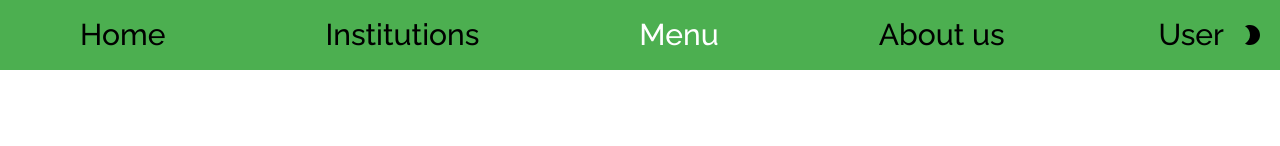
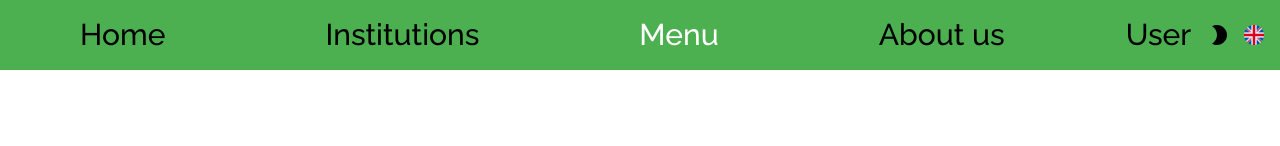
Before and after one commit to hurrr1cane/CoffeeAndHappiness, a Next.js app in the folder frontend/: page /menu in a window 1280 px wide. Shown: the top 146 px of the page. Built offline with nearby package versions, Linux system fonts and the light colour scheme.

Commit message:
added language image to navbar

```diff
--- a/frontend/src/app/components/Navbar.js
+++ b/frontend/src/app/components/Navbar.js
@@ -4,6 +4,8 @@
   import styles from "./Navbar.module.scss";
   import Brightness2Icon from '@mui/icons-material/Brightness2';
   import Brightness5Icon from '@mui/icons-material/Brightness5';
+  import EnglishImage from '../../../public/english.png'
+  import Image from "next/image";
   import { useState, useEffect } from "react";
   import { usePathname } from 'next/navigation'
   export default function Navbar() {
@@ -29,7 +31,6 @@
   };
     return (
       <nav className={styles.navbar}>
-
         <Link onClick={() => {handleTabClick('home')}} key={'home'} className={`${styles.link} ${selectedTab === 'home' ? styles.selected : '' }`} href="/"><h1>Home</h1></Link>
         <Link onClick={() => {handleTabClick('institutions')}} key={'institutions'} className={`${styles.link} ${selectedTab === 'institutions' ? styles.selected : '' }`} href="/institutions"><h1>Institutions</h1></Link>
         <Link onClick={() => {handleTabClick('menu')}} key={'menu'} className={`${styles.link} ${selectedTab === 'menu' ? styles.selected : '' }`} href="/menu"><h1>Menu</h1></Link>
@@ -37,6 +38,7 @@
         <Link onClick={() => {handleTabClick('user')}} key={'user'} className={`${styles.link} ${selectedTab === 'user' ? styles.selected : '' }`} href="/user"><h1>User</h1></Link>
         <div className={styles['icons-container']}>
           <Brightness2Icon/>
+          <Image className={styles.image} src={EnglishImage}/>
         </div>
       </nav>
     );
--- a/frontend/src/app/components/Navbar.module.scss
+++ b/frontend/src/app/components/Navbar.module.scss
@@ -10,6 +10,13 @@
     h1 {
         font-weight: 500;
     }
+}
+
+.image {
+  margin-left: 0.8rem;
+  margin-bottom: 0.125rem;
+  width: 20px;
+  height: 20px;
 }
 
 .icons-container {
```
Also changed, not shown: frontend/public/english.png (added), frontend/public/english.svg (added).
